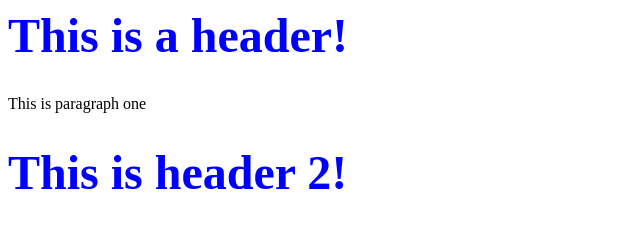
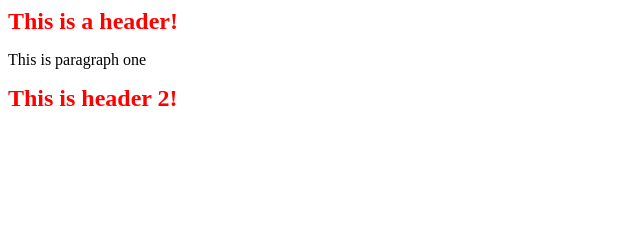
Before and after one commit to timmyho1/ops1, a plain HTML site: page index.html in a window 1280 px wide. Shown: the whole page, without its empty margins (0-640 px from the left). Drawn offline with Linux system fonts and the light colour scheme.

Commit message:
Update 2 index file

```diff
--- a/index.html
+++ b/index.html
@@ -2,6 +2,7 @@
   <head>
     <style>
       H1 {color: blue; font-size: 300%}
+      H1 {color: red; font-size: 150%} <!--added at remote-->
       P {color: black}
     </style>
   </head>
```
